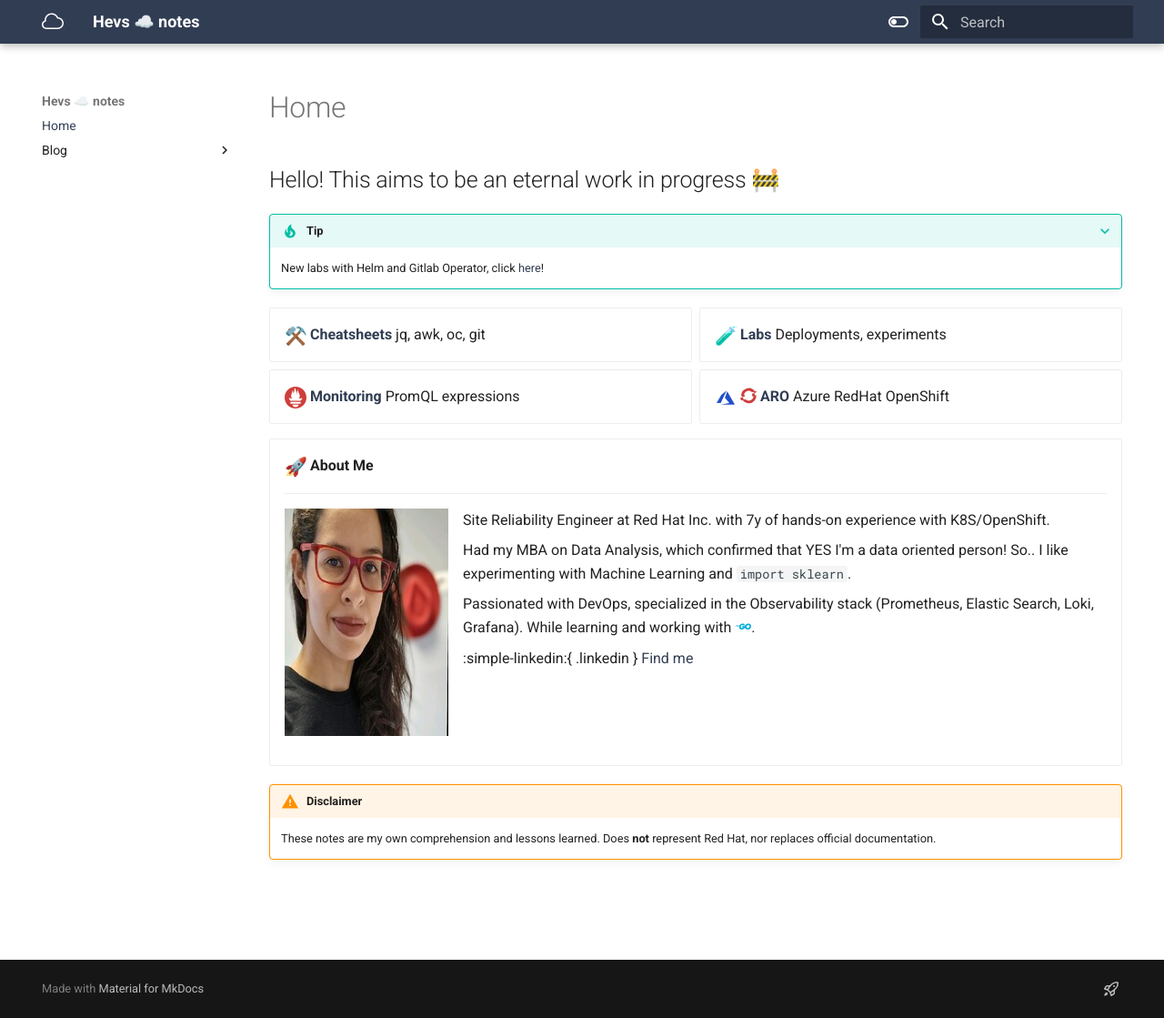
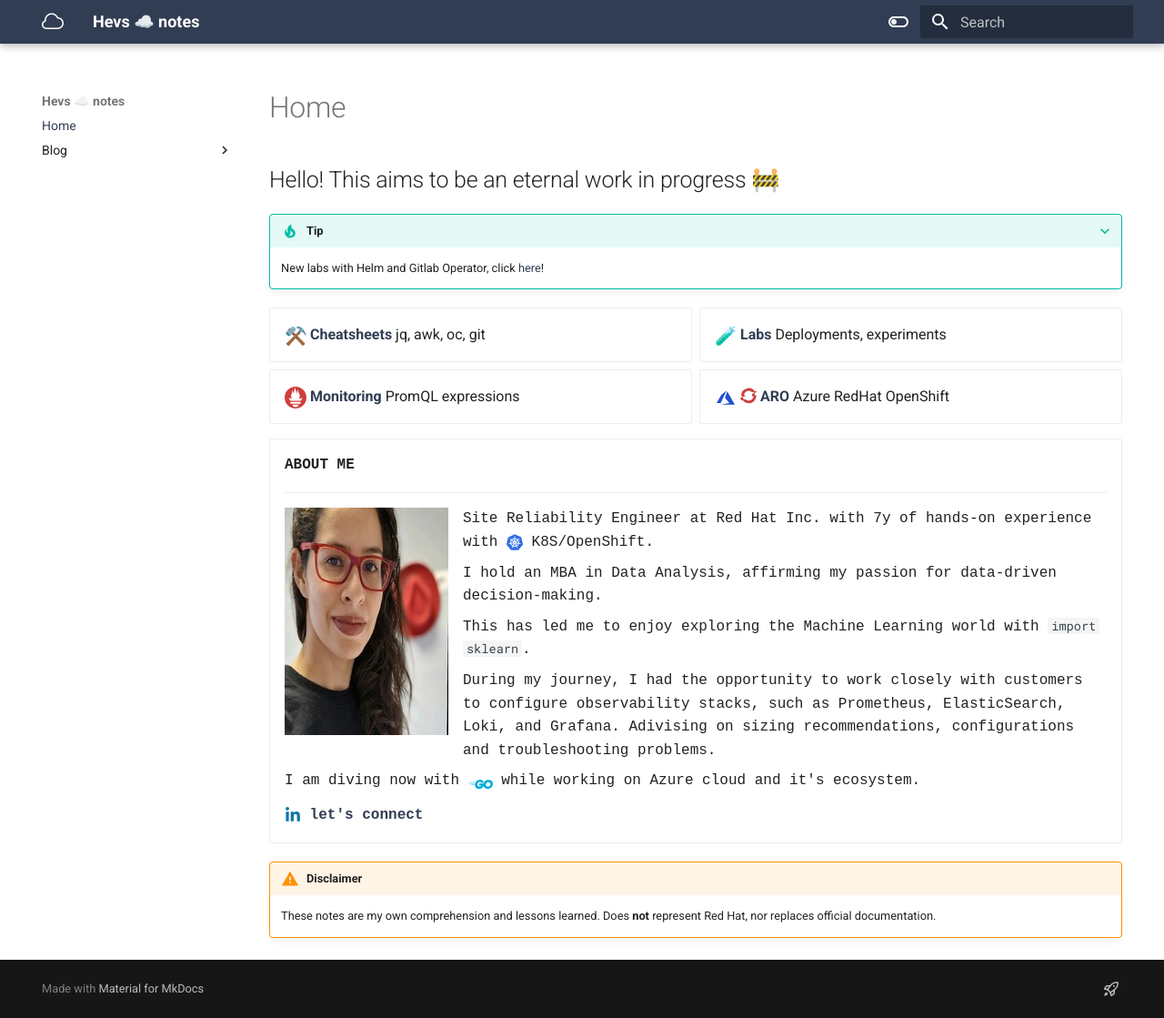
Before and after one commit to ehvs/notes, an MkDocs documentation site: the page built from docs/index.md, in a window 1280 px wide and 1119 px high. Shown: the whole window at 91% size. Built offline with MkDocs 1.6.1 and Material for MkDocs 9.7.7, drawn with Linux system fonts in a browser that asks for light colours; emoji names are drawn with the system emoji font.

```diff
--- a/docs/index.md
+++ b/docs/index.md
@@ -9,30 +9,43 @@ hide:
 
     New labs with Helm and Gitlab Operator, click [here](blog/category/labs/)!
 
-<div class="grid cards" markdown>
+<div class="grid" markdown>
 
-- :hammer_pick:{ .lg .middle } [__Cheatsheets__](blog/category/cheatsheet/) jq, awk, oc, git
-- :test_tube:{ .lg .middle } [__Labs__](blog/category/labs/) Deployments, experiments
-- :simple-prometheus:{ .prometheus .lg .middle } [__Monitoring__](blog/category/monitoring/) PromQL expressions
-- :material-microsoft-azure:{ .azure .lg .middle } :simple-redhatopenshift:{.openshift} [__ARO__](blog/category/aro/)  Azure RedHat OpenShift
+:hammer_pick:{ .lg .middle } [__Cheatsheets__](blog/category/cheatsheet/) jq, awk, oc, git
+{ .card }
+
+:test_tube:{ .lg .middle } [__Labs__](blog/category/labs/) Deployments, experiments
+{ .card }
+
+:simple-prometheus:{ .prometheus .lg .middle } [__Monitoring__](blog/category/monitoring/) PromQL expressions
+{ .card }
+
+:material-microsoft-azure:{ .azure .lg .middle } :simple-redhatopenshift:{.openshift} [__ARO__](blog/category/aro/)  Azure RedHat OpenShift
+{ .card }
 <!---- :fontawesome-brands-aws:{ .aws .lg .middle } __ARO__ TBD --->
 
 </div>
 <div class="grid cards" markdown>
--   :rocket:{ .lg .middle } __About Me__
+-   __ABOUT ME__
 
     ---
 
     ![Hevellyn Gomes](https://raw.githubusercontent.com/ehvs/notes/main/images/hevs-180x250.jpg){ align=left }
-    Site Reliability Engineer at Red Hat Inc. with 7y of hands-on experience with K8S/OpenShift.
 
-    Had my MBA on Data Analysis, which confirmed that YES I'm a data oriented person! So.. I like experimenting with Machine Learning and `import sklearn`.
+    Site Reliability Engineer at Red Hat Inc. with 7y of hands-on experience with :simple-kubernetes:{ .k8s } K8S/OpenShift.
 
-    Passionated with DevOps, specialized in the Observability stack (Prometheus, Elastic Search, Loki, Grafana). While learning and working with :fontawesome-brands-golang:{ .golang }.
+    I hold an MBA in Data Analysis, affirming my passion for data-driven decision-making.
 
-    :simple-linkedin:{ .linkedin } [Find me](https://www.linkedin.com/in/hevellyngomes/)
+    This has led me to enjoy exploring the Machine Learning world with `import sklearn`.
+
+    During my journey, I had the opportunity to work closely with customers to configure observability stacks, such as Prometheus, ElasticSearch, Loki, and Grafana. Adivising on sizing recommendations, configurations and troubleshooting problems.
+
+    I am diving now with :fontawesome-brands-golang:{ .golang } while working on Azure cloud and it's ecosystem.
+
+    :fontawesome-brands-linkedin-in:{ .linkedin } **[let's connect](https://www.linkedin.com/in/hevellyngomes/)**
 
 </div>
+
 !!! warning "Disclaimer"
 
     These notes are my own comprehension and lessons learned.
--- a/docs/stylesheets/extra.css
+++ b/docs/stylesheets/extra.css
@@ -11,15 +11,20 @@
 }
 
 .openshift {
-    color: #ce3f3c
+    color: #ce3f3c;
+}
+
+.k8s {
+    color:  #326CE5;
 }
 
 .linkedin {
-    color: #0e76a8
+    color: #0e76a8;
 }
 
 .golang {
-    color: #00ADD8
+    color: #00ADD8;
+    font-size: 1.5em;
 }
 
 [data-md-color-scheme="hevs-material"] {
@@ -33,5 +38,16 @@
     --md-hue: 220;
     --md-primary-fg-color:        #1d1a27; /*Top bar*/
     --md-accent-fg-color:  #F66151; /*Highlight*/
-    --md-typeset-a-color: #00b336;
   }
+
+ @font-face {
+    font-family: "M PLUS Code Latin", monospace;
+    src: url(https://fonts.googleapis.com/css2?family=M+PLUS+Code+Latin:wght@100..700&display=swap);
+ }
+
+ .grid.cards {
+    font-family: 'M PLUS Code Latin', monospace; /* Apply the Google Font here */
+    font-optical-sizing: auto;
+    font-style: normal;
+    /* font-weight: bold; */
+  }
```
